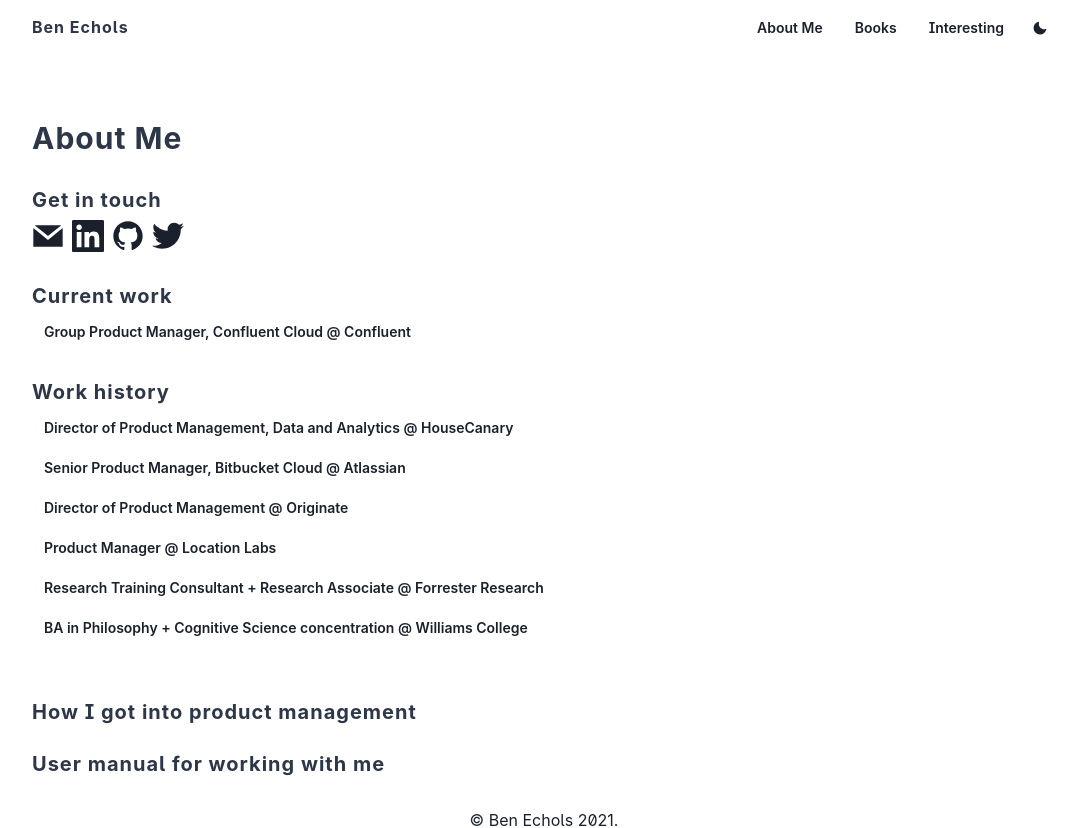
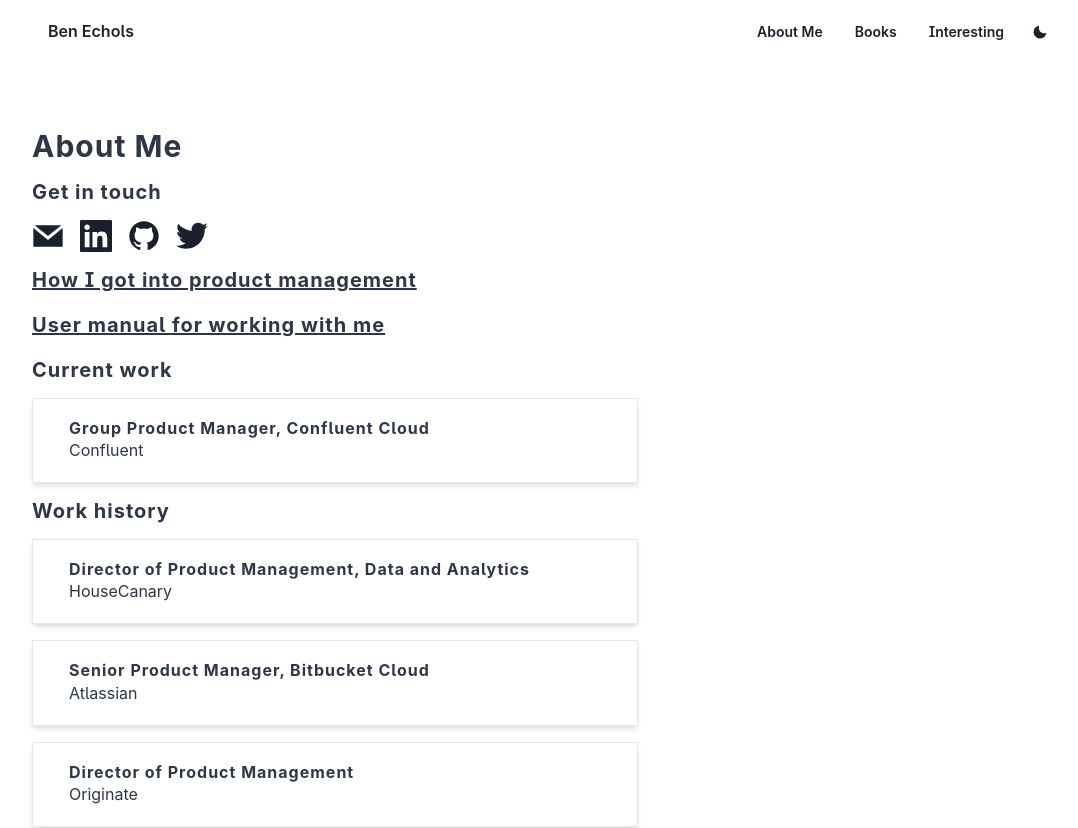
Before and after one commit to bechols/bechols-nextjs, a Next.js app: page /about in a window 1280 px wide. Shown: the top 828 px of the page, without its empty margins (96-1174 px from the left). Built offline with nearby package versions, Linux system fonts and the light colour scheme.

Commit message:
Hover colors, Chakra Image

```diff
--- a/pages/about/index.js
+++ b/pages/about/index.js
@@ -1,29 +1,52 @@
 import NextLink from "next/link";
-import { HStack, Button, Center, Heading, Link, Stack } from "@chakra-ui/react";
+import {
+  HStack,
+  Container,
+  Heading,
+  Link,
+  Text,
+  VStack,
+  useColorModeValue,
+} from "@chakra-ui/react";
 import { GrGithub, GrMail, GrLinkedin, GrTwitter } from "react-icons/gr";
 import { getAllMDXInFolder } from "../../src/utils/getAllMDXInFolder";
 
 function ResumeEntry({ position, company, link }) {
+  const bg = useColorModeValue('williamsGold','williamsPurple')
   return (
-    <Center>
-      <Link href={link} variant="ghost" w="100%" isExternal>
-        <Button size="sm" variant="ghost">
-          {position}
-          {" @ "}
-          {company}
-        </Button>
+    <Container
+      p={5}
+      my={5}
+      shadow="md"
+      borderWidth="1px"
+      _hover={{
+        bg: bg,
+      }}
+    >
+      <Link href={link} isExternal _hover={"none"}>
+        <HStack justifyContent="space-between">
+          <Container>
+            <Heading size="sm">{position}</Heading>
+            <Text>{company}</Text>
+          </Container>
+          {/* {!imagelink.includes("nophoto") && (
+            <Image src={imagelink} alt={"Cover of " + title} />
+          )} */}
+        </HStack>
       </Link>
-    </Center>
+    </Container>
   );
 }
 
 export default function About({ posts }) {
+  const bg = useColorModeValue("williamsPurple", "williamsGold");
+  const bgInvert = useColorModeValue("williamsGold", "williamsPurple");
+
   return (
-    <Stack>
+    <VStack spacing="16px" align="flex-start">
       <Heading size="lg">About Me</Heading>
-      <br />
       <Heading size="md">Get in touch</Heading>
-      <HStack>
+      <HStack spacing="16px">
         <Link href="mailto:benjamin.echols@gmail.com" isExternal>
           <GrMail fontSize="32px" />
         </Link>
@@ -37,16 +60,28 @@
           <GrTwitter fontSize="32px" />
         </Link>
       </HStack>
-      <br />
-
+      {posts.map((post, index) => (
+        <NextLink href={"/about/" + post.slug} passHref key={index}>
+          <Link pb="5px" _hover="none">
+            <Heading
+              size="md"
+              textDecoration="underline"
+              _hover={{
+                color: bg,
+                bg: bgInvert
+              }}
+            >
+              {post.title}
+            </Heading>
+          </Link>
+        </NextLink>
+      ))}
       <Heading size="md">Current work</Heading>
       <ResumeEntry
         position="Group Product Manager, Confluent Cloud"
         company="Confluent"
         link="https://www.confluent.io"
       />
-
-      <br />
       <Heading size="md">Work history</Heading>
       <ResumeEntry
         position="Director of Product Management, Data and Analytics"
@@ -78,17 +113,7 @@
         company="Williams College"
         link="https://www.williams.edu"
       />
-      <br />
-      <br />
-      {posts.map((post, index) => (
-        <NextLink href={"/about/" + post.slug} passHref key={index}>
-          <Link pb="5">
-            <Heading size="md">{post.title}</Heading>
-          </Link>
-        </NextLink>
-
-      ))}
-    </Stack>
+    </VStack>
   );
 }
 
--- a/src/components/Layout.js
+++ b/src/components/Layout.js
@@ -6,7 +6,7 @@
   Button,
   Link,
   VStack,
-  Container
+  Container,
 } from "@chakra-ui/react";
 import { MoonIcon, SunIcon } from "@chakra-ui/icons";
 import NextLink from "next/link";
@@ -28,9 +28,9 @@
         py={3}
       >
         <NextLink href="/" passHref>
-          <Link>
-            <Heading size="sm">Ben Echols</Heading>
-          </Link>
+          <Button as={Link} size="md" variant="ghost">
+            Ben Echols
+          </Button>
         </NextLink>
         <HStack alignItems="center" spacing={{ base: 0, md: 2 }}>
           <NextLink href="/about" passHref>
--- a/src/theme.js
+++ b/src/theme.js
@@ -46,7 +46,8 @@
     Link: {
       baseStyle: (props) => ({
         ...purpleRing(props),
-      }),
+        _hover: {color: mode('williamsPurple','williamsGold')(props),bgColor: mode('williamsGold','williamsPurple')(props)}
+      })
     },
     Button: {
       baseStyle: (props) => ({
```
Also changed, not shown: pages/books.js (+19 -7 lines), pages/index.js (+34 -12 lines), pages/interesting/index.js (+28 -9 lines).
